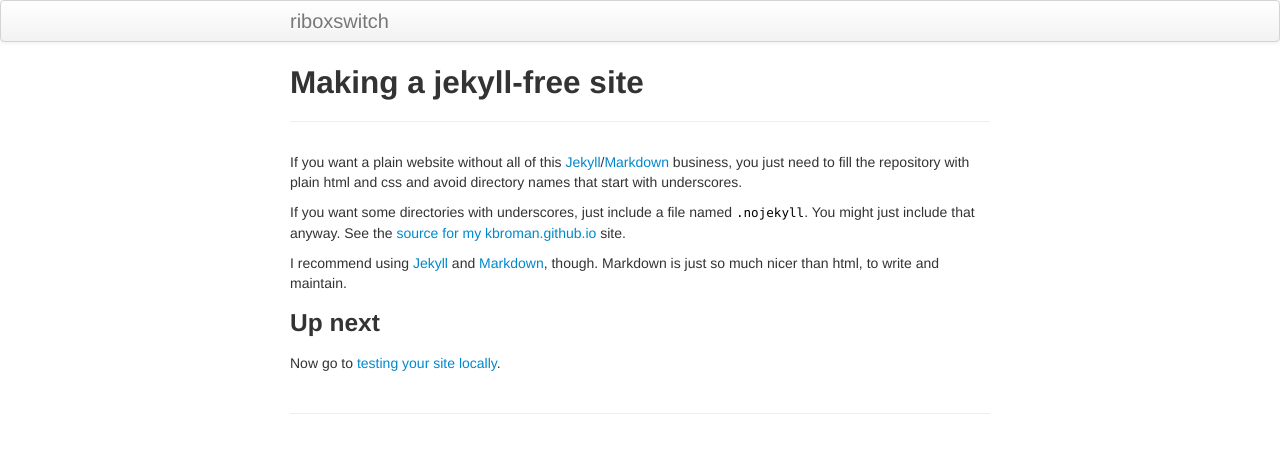
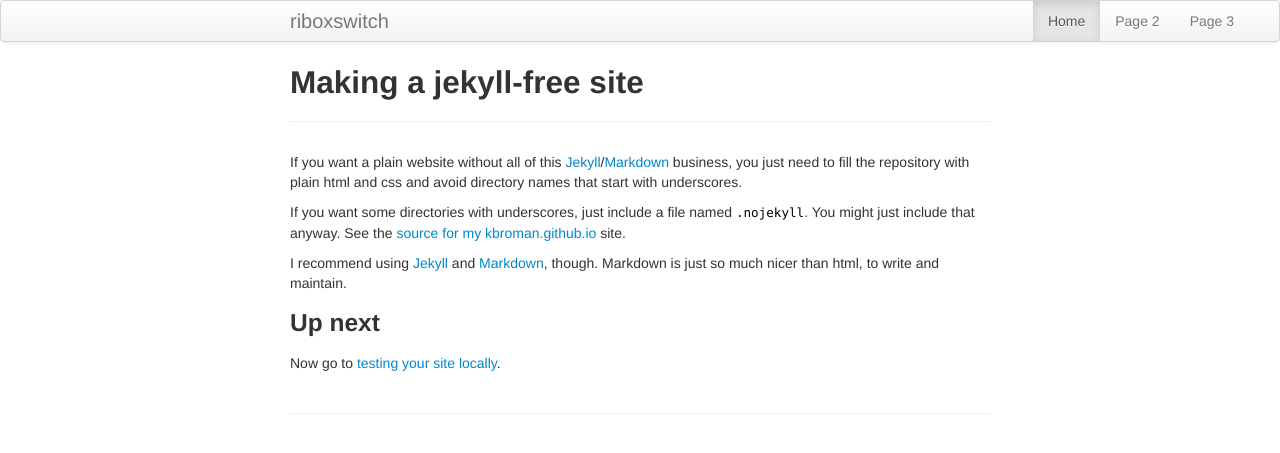
Before and after one commit to riboxswitch/riboxswitch.github.io, a Jekyll site: the page built from pages/nojekyll.md, in a window 1280 px wide. Shown: the top 453 px of the page. Built offline with Jekyll 4.4.1, drawn with Linux system fonts in a browser that asks for light colours.

Commit message:
Navbar attempt 1

```diff
--- a/_includes/themes/twitter/default.html
+++ b/_includes/themes/twitter/default.html
@@ -26,13 +26,18 @@
     <link href="{{ BASE_PATH }}{{ site.JB.rss_path }}" type="application/rss+xml" rel="alternate" title="Sitewide RSS Feed">
 
   </head>
-
+    <!-- Navbar -->
   <body>
     <div class="navbar">
       <div class="navbar-inner">
         <div class="container-narrow">
           <a class="brand" href="{{ HOME_PATH }}">{{ site.title }}</a>
         </div>
+        <ul class="nav navbar-nav">
+          <li class="active"><a href="#">Home</a></li>
+          <li><a href="#">Page 2</a></li>
+          <li><a href="#">Page 3</a></li>
+        </ul>
       </div>
     </div>
 
```
